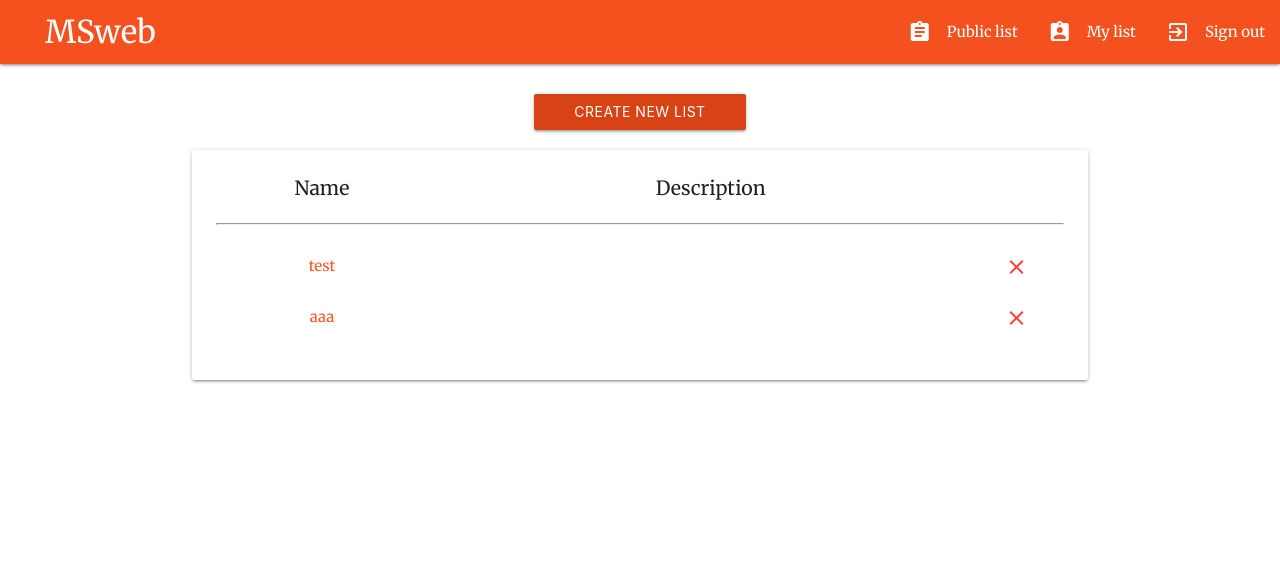
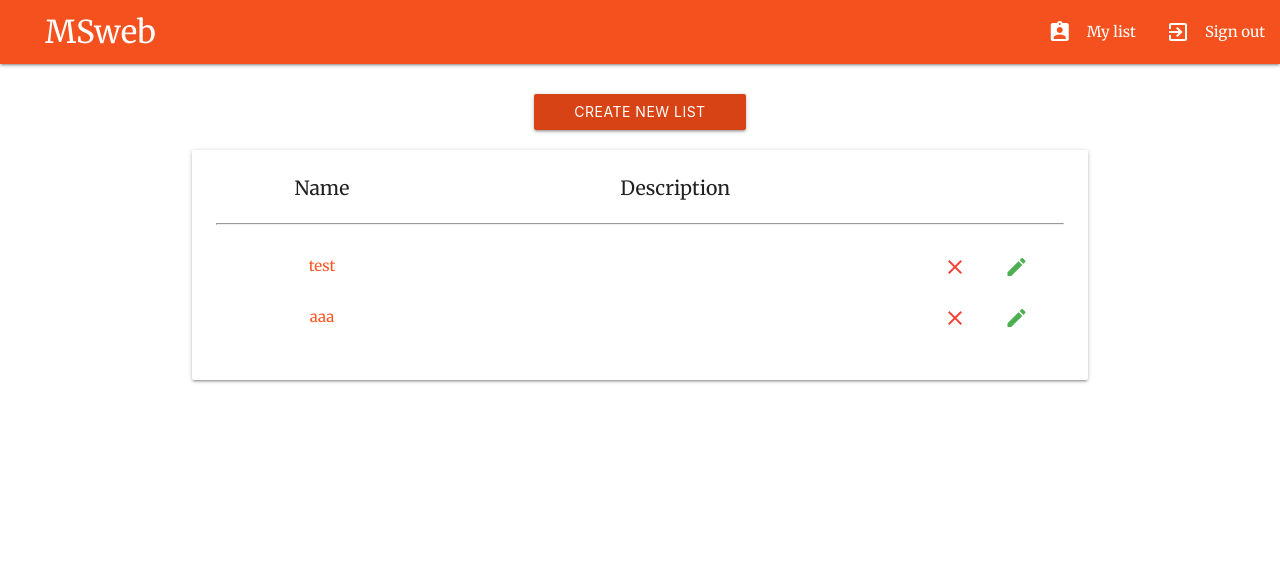
Before and after one commit to topliceanurazvan/MSweb, a Django app: page /mylist/ in a window 1280 px wide. Shown: the top 576 px of the page. Run offline with Django 3.2, Linux system fonts and the light colour scheme; a user stored in the database is signed in; data comes from the database, SQL or seed files in the repository; both versions use the stored data as it was after the commit; some libraries are stand-ins or nearby versions; some web fonts are replaced.

Commit message:
Delete template, changed pages title

```diff
--- a/MSweb/movies/urls.py
+++ b/MSweb/movies/urls.py
@@ -3,8 +3,7 @@ from django.conf import settings
 from . import views
 from django.contrib.auth.views import LogoutView
 
-from .views import  (PublicMovieListView,
-                    MovieListCreateView,
+from .views import  (MovieListCreateView,
                     MovieListDetailView,
                     HomepageView,
                     UserMovieListView,
@@ -13,14 +12,16 @@ from .views import  (PublicMovieListView,
                     MovieAddView,
                     MovieRatingView,
                     MovieRatingUpdateView,
-                    MovieDeleteView)
+                    MovieDeleteView,
+                    MovieListUpdateView)
 
 urlpatterns = [
     path('', HomepageView.as_view(), name="home"),
-    path('list/', PublicMovieListView.as_view(), name="public_movie_list"),
+    # path('list/', PublicMovieListView.as_view(), name="public_movie_list"),
 
     path('mylist/', UserMovieListView.as_view(), name="user_movie_list"),
     path('mylist/create/', MovieListCreateView.as_view(), name="movie_list_create"),
+    path('mylist/<slug:slug>/update/', MovieListUpdateView.as_view(), name="movie_list_update"),
     path('mylist/<slug:slug>/', MovieListDetailView.as_view(), name="movie_list_detail"),
     path('mylist/<slug:slug>/search/', MovieSearchView.as_view(), name="movie_search"),
     path('mylist/<slug:slug>/delete/', MovieListDeleteView.as_view(), name="movie_list_delete"),
--- a/MSweb/movies/views.py
+++ b/MSweb/movies/views.py
@@ -52,11 +52,29 @@ class MovieListCreateView(LoginRequiredMixin, CreateView):
     def form_valid(self, form):
         movie_list = form.save(commit=False)
         movie_list.user = self.request.user
-        # if MovieList.objects.get(slug = movie_list.slug).exists():
-        #     form.add_error('title', ValidationError("List name already exists!"))
-        #     return super().form_invalid(form)
-        movie_list.save()
-        return super(MovieListCreateView, self).form_valid(form)
+        title = form.cleaned_data.get('title')
+        for m in MovieList.objects.all():
+            if title == m.title:
+                form.add_error('title', ValidationError("List name already exists!"))
+                return super().form_invalid(form)
+        return super().form_valid(form)
+
+class MovieListUpdateView(LoginRequiredMixin, UpdateView):
+    template_name = "movies/movie_list_create.html"
+    model = MovieList
+    fields = ['title', 'description']
+
+    def get_success_url(self, **kwargs):
+        return reverse_lazy('user_movie_list')
+
+    def form_valid(self, form):
+        movie_list = form.save(commit=False)
+        title = form.cleaned_data.get('title')
+        for m in MovieList.objects.all():
+            if title == m.title:
+                form.add_error('title', ValidationError("List name already exists!"))
+                return super().form_invalid(form)
+        return super().form_valid(form)
 
 class MovieListDetailView(LoginRequiredMixin, ListView):
     template_name = "movies/movie_list_detail.html"
@@ -93,7 +111,6 @@ class MovieSearchView(LoginRequiredMixin, TemplateView):
         context['omdb'] = omdb.search(title)
         return context
 
-
 class MovieListDeleteView(LoginRequiredMixin, DeleteView):
     template_name = "movies/movie_list_delete.html"
     model = MovieList
@@ -117,6 +134,9 @@ class MovieAddView(LoginRequiredMixin, RedirectView):
         omdbItem = omdb.imdbid(imdbID)
         movie_list = MovieList.objects.get(slug=self.kwargs['slug'])
 
+        for m in MovieListItem.objects.all():
+            if imdbID == m.imdb_id:
+                return reverse_lazy('movie_search', kwargs = {'slug': self.kwargs['slug']})
         item = MovieListItem(movie_list=movie_list, movie_title=omdbItem['title'], imdb_id=imdbID, poster=omdbItem['poster'], plot=omdbItem['plot'])
         item.save();
 
--- a/MSweb/templates/account/login.html
+++ b/MSweb/templates/account/login.html
@@ -1,4 +1,5 @@
 {% extends "base/template.html" %}
+{% block title %}Login{% endblock title %}
 
 {% block content %}
 
--- a/MSweb/templates/account/logout.html
+++ b/MSweb/templates/account/logout.html
@@ -1,4 +1,5 @@
 {% extends "base/template.html" %}
+{% block title %}Logout{% endblock title %}
 
 {% block content %}
 
--- a/MSweb/templates/account/signup.html
+++ b/MSweb/templates/account/signup.html
@@ -1,4 +1,6 @@
 {% extends "base/template.html" %}
+
+{% block title %}Signup{% endblock title %}
 
 {% block content %}
 
--- a/MSweb/templates/base/navbar_user.html
+++ b/MSweb/templates/base/navbar_user.html
@@ -1,7 +1,6 @@
 {% extends "base/navbar_common.html" %}
 
 {% block buttons %}
-  <li><a href="{% url 'public_movie_list' %}"><i class="material-icons left">assignment</i>Public list</a></li>
   <li><a href="{% url 'user_movie_list' %}"><i class="material-icons left">assignment_ind</i>My list</a></li>
   <li><a href="{% url 'account_logout' %}"><i class="material-icons left">exit_to_app</i>Sign out</a></li>
 {% endblock buttons %}
--- a/MSweb/templates/movies/movie_list_create.html
+++ b/MSweb/templates/movies/movie_list_create.html
@@ -19,14 +19,13 @@
                 <p class="red-text">* {{ error }}</p>
             {% endfor %}
         {% endif %}
-        <!-- TODO : Fix to display an error when you enter the same name again-->
 
         <div class="row">
             <div class="input-field col s12">
                 {{ form.title }}
                 <label for="{{ form.title.id_for_label }}">Event name</label>
             </div>
-            {% for error in form.name.errors %}
+            {% for error in form.title.errors %}
                 <span class="left red-text" >* {{ error }}</span>
             {% endfor %}
         </div>
--- a/MSweb/templates/movies/movie_list_detail.html
+++ b/MSweb/templates/movies/movie_list_detail.html
@@ -2,9 +2,7 @@
 
 {% load static %}
 
-{% block title %}
-    {{ movielist.title }}
-{% endblock title %}
+{% block title %}{{ movielist.title }}{% endblock title %}
 
 {% block content %}
     <div class="section">
@@ -33,7 +31,7 @@
                                             {% if movie.rating == None %}
                                                 <a href="{% url 'movie_rating' slug=movielist.slug pk=movie.pk %}?imdb_id={{movie.imdb_id}}" class="btn btn-small deep-orange darken-4">Give a rating</a>
                                             {% else %}
-                                                <p>Rating: {{ movie.rating }} <a href="{% url 'movie_update_rating' slug=movielist.slug pk=movie.pk %}?imdb_id={{movie.imdb_id}}"><i class="material-icons">edit</i></a>
+                                                <p>Rating: {{ movie.rating|floatformat:1 }} <a href="{% url 'movie_update_rating' slug=movielist.slug pk=movie.pk %}?imdb_id={{movie.imdb_id}}"><i class="material-icons green-text">edit</i></a>
                                             {% endif %}
                                         </div>
                                     </div>
--- a/MSweb/templates/movies/user_movie_list.html
+++ b/MSweb/templates/movies/user_movie_list.html
@@ -2,9 +2,7 @@
 
 {% load static %}
 
-{% block title %}
-    My list
-{% endblock title %}
+{% block title %}My list{% endblock title %}
 
 {% block content %}
     <div class="section"></div>
@@ -18,14 +16,15 @@
         <div class="card-panel">
             <div class="row">
                 <div class="col s3 center list_title">Name</div>
-                <div class="col s8 center list_title">Description</div>
+                <div class="col s7 center list_title">Description</div>
             </div>
             <hr><br>
             {% for list in object_list %}
                 <div class="row">
                     <div class="col s3 center"><a href="{% url 'movie_list_detail' slug=list.slug %}" class="deep-orange-text">{{ list.title }}</a></div>
-                    <div class="col s8 center">{{ list.description }}</div>
-                    <div class="col s1 "><a href="{% url 'movie_list_delete' slug=list.slug %}"><i style="margin-right: 1rem;" class="material-icons red-text">clear</i></a></div>
+                    <div class="col s7 center">{{ list.description }}</div>
+                    <div class="col s1"><a href="{% url 'movie_list_delete' slug=list.slug %}"><i style="margin-right: 1rem;" class="material-icons red-text right">clear</i></a></div>
+                    <div class="col s1"><a href="{% url 'movie_list_update' slug=list.slug %}"><i style="margin-right: 1rem;" class="material-icons green-text">edit</i></a></div>
                 </div>
             {% endfor %}
         </div>
```
Also changed, not shown: MSweb/templates/movies/homepage.html (+4 -14 lines), MSweb/templates/movies/movie_search_input.html (+1 -6 lines), MSweb/db.sqlite3.
